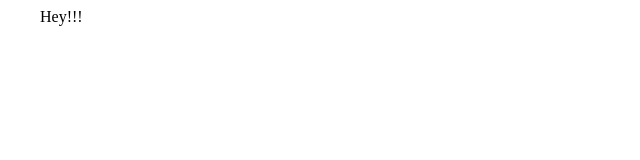
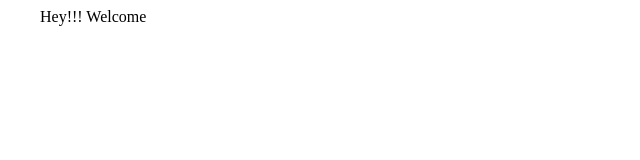
Before and after one commit to AVerma475/SocialMedia-Reels, a Next.js app: page / in a window 1280 px wide. Shown: the top 160 px of the page, without its empty margins (0-640 px from the left). Built offline with nearby package versions, Linux system fonts and the light colour scheme.

Commit message:
Intial Setup

```diff
--- a/pages/index.js
+++ b/pages/index.js
@@ -10,7 +10,7 @@ export default function Home() {
         <meta name="description" content="Generated by create next app" />
         <link rel="icon" href="/favicon.ico" />
       </Head>
-      Hey!!!
+      Hey!!! Welcome
     </div>
   );
 }
```
